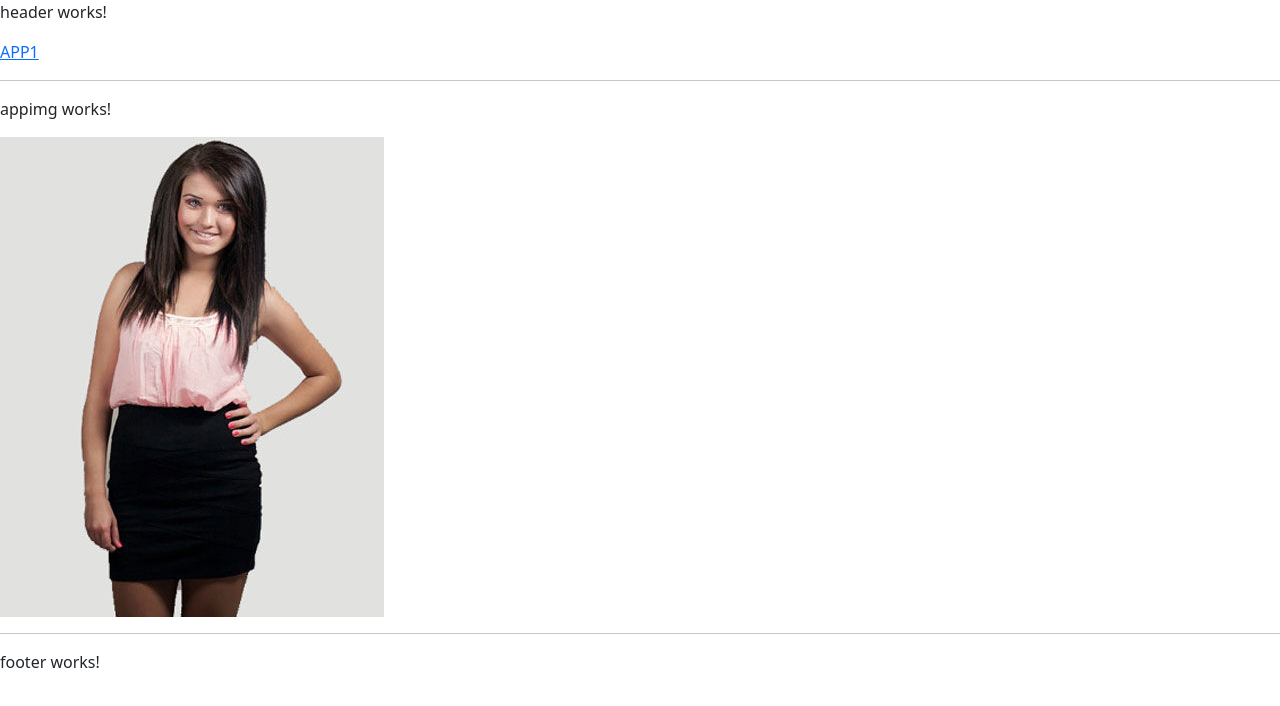
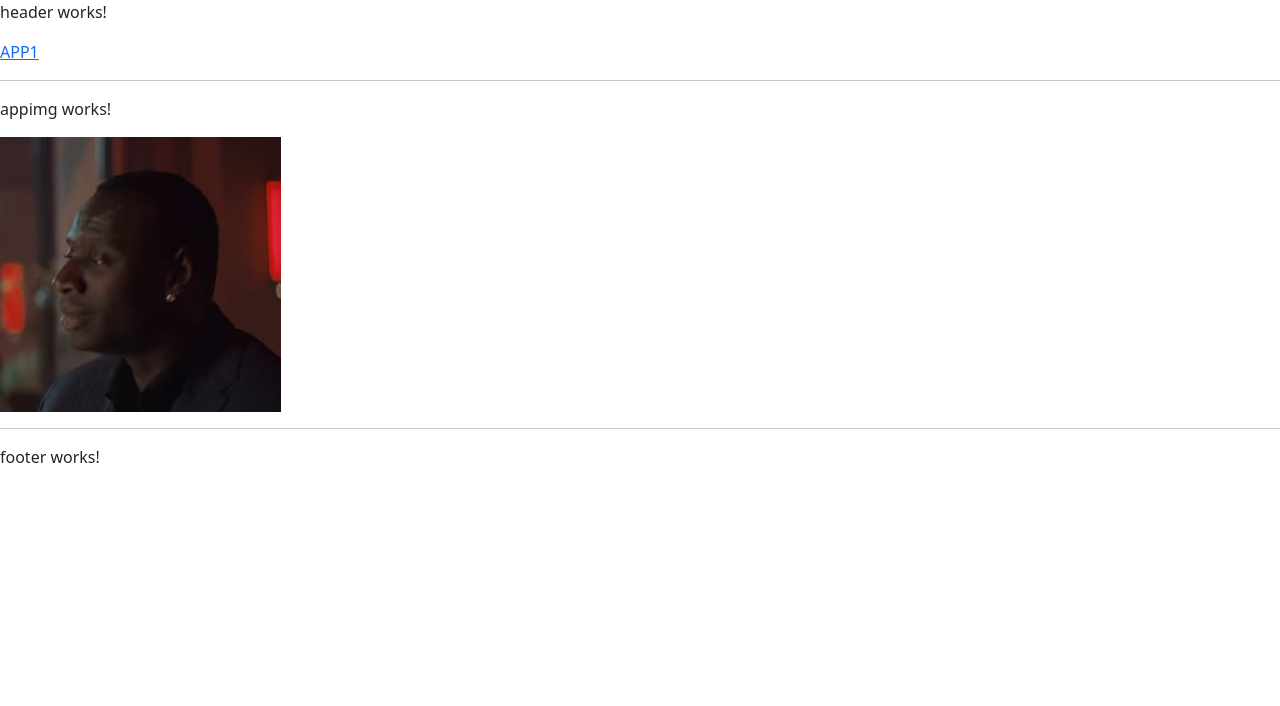
Before and after one commit to Nicendredi/CoursAngularAJC, an Angular app: page /img in a window 1280 px wide. Shown: the top 706 px of the page. Built offline with nearby package versions, Linux system fonts and the light colour scheme.

Commit message:
img lupaing

```diff
--- a/src/app/appimg/appimg.component.html
+++ b/src/app/appimg/appimg.component.html
@@ -1,2 +1,2 @@
 <p>appimg works!</p>
-<img src="/assets/img1.jpg" alt="img1">
+<img src="assets/Lupaing.png" alt="img1">
```
Also changed, not shown: src/assets/Lupaing.png (added).
